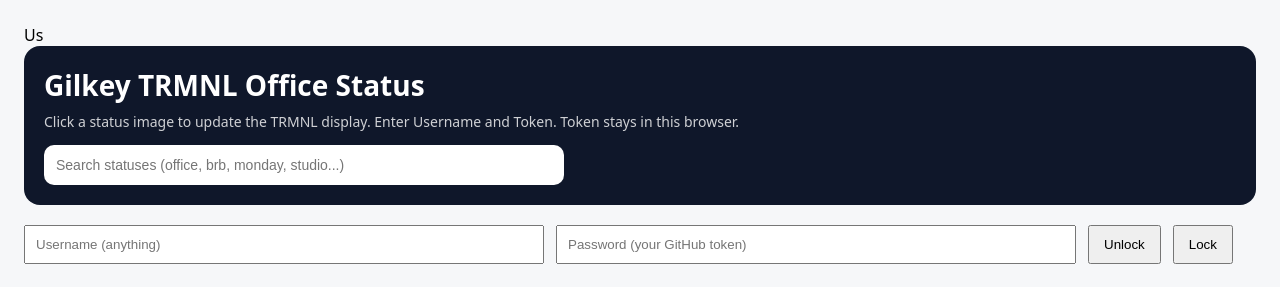
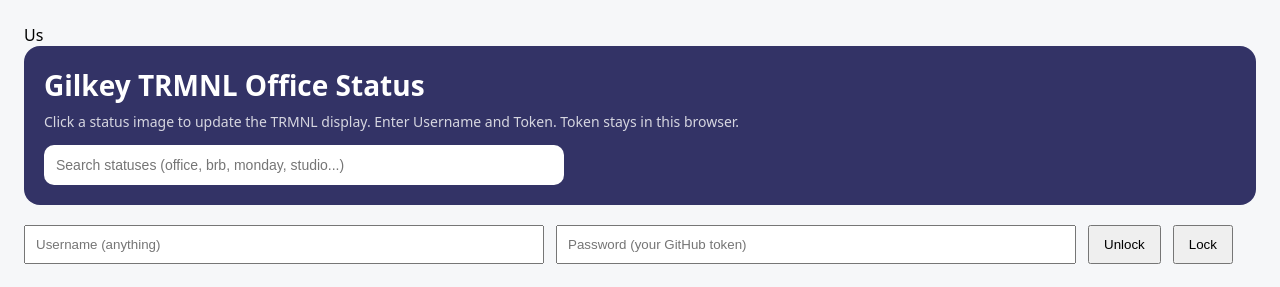
Before and after one commit to gky501/TRMNL-Office-Status, a plain HTML site: page docs/index.html in a window 1280 px wide. Shown: the top 287 px of the page. Drawn offline with Linux system fonts and the light colour scheme.

Commit message:
Change header background color to #333366

```diff
--- a/docs/index.html
+++ b/docs/index.html
@@ -14,7 +14,7 @@
 
       /* HEADER */
       .header {
-        background: #0f172a;
+        background: #333366;
         color: #ffffff;
         border-radius: 16px;
         padding: 20px;
```
